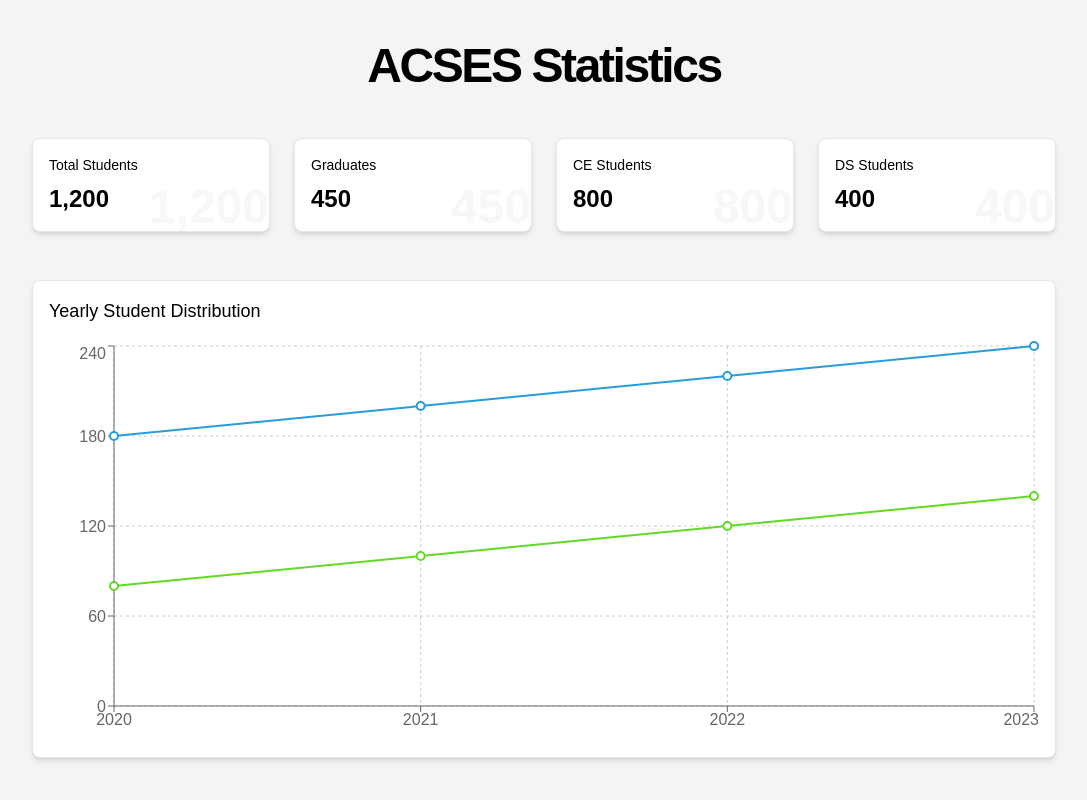
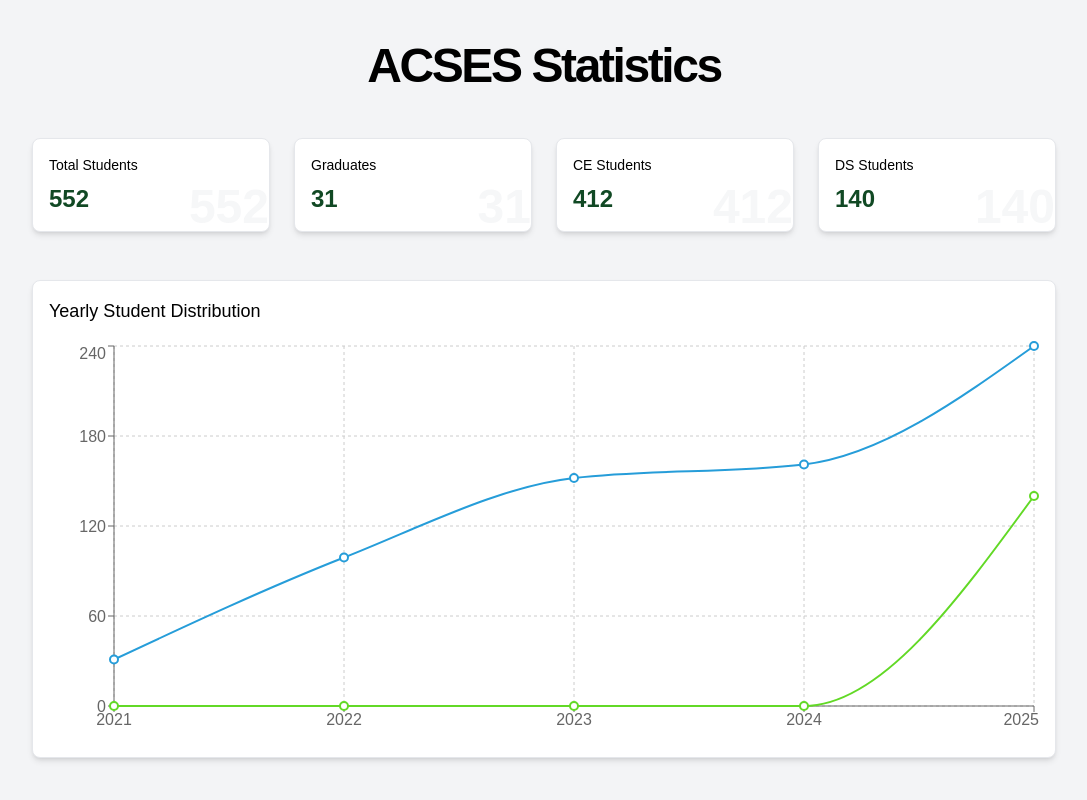
Before and after one commit to ACSES-SRID/acses-website, a React (Vite) app in the folder acses-website/: page / in a window 1280 px wide. Shown: the part 2813-3613 px from the top of the page, without its empty margins (96-1183 px from the left). Built offline with nearby package versions, Linux system fonts and the light colour scheme.

Commit message:
feat: update statistics data

```diff
--- a/acses-website/src/components/statistics/Statistics.jsx
+++ b/acses-website/src/components/statistics/Statistics.jsx
@@ -15,41 +15,46 @@ import ScrollTrigger from "react-scroll-trigger";
 const stats = [
   {
     title: "Total Students",
-    value: 1200,
+    value: 552,
   },
   {
     title: "Graduates",
-    value: 450,
+    value: 31,
   },
   {
     title: "CE Students",
-    value: 800,
+    value: 412,
   },
   {
     title: "DS Students",
-    value: 400,
+    value: 140,
   },
 ];
 
 const yearlyData = [
   {
-    year: "2020",
-    "CS&E": 180,
-    DS: 80,
-  },
-  {
     year: "2021",
-    "CS&E": 200,
-    DS: 100,
+    "CE": 31,
+    DS: 0,
   },
   {
     year: "2022",
-    "CS&E": 220,
-    DS: 120,
+    "CE": 99,
+    DS: 0,
   },
   {
     year: "2023",
-    "CS&E": 240,
+    "CE": 152,
+    DS: 0,
+  },
+  {
+    year: "2024",
+    "CE": 161,
+    DS: 0,
+  },
+  {
+    year: "2025",
+    "CE": 240,
     DS: 140,
   },
 ];
@@ -79,7 +84,7 @@ const Statistics = () => {
                 initial={{ opacity: 0, y: 20 }}
                 animate={{ opacity: 1, y: 0 }}
                 transition={{ delay: index * 0.1 }}
-                className="text-2xl font-bold"
+                className="text-2xl font-bold text-acses-green-500"
               >
                 <ScrollTrigger
                   onEnter={() => setCounterOn(true)}
@@ -134,7 +139,7 @@ const Statistics = () => {
                 <Tooltip />
                 <Line
                   type="monotone"
-                  dataKey="CS&E"
+                  dataKey="CE"
                   stroke="hsl(200, 70%, 50%)"
                   strokeWidth={2}
                   dot={{ r: 4 }}
```
